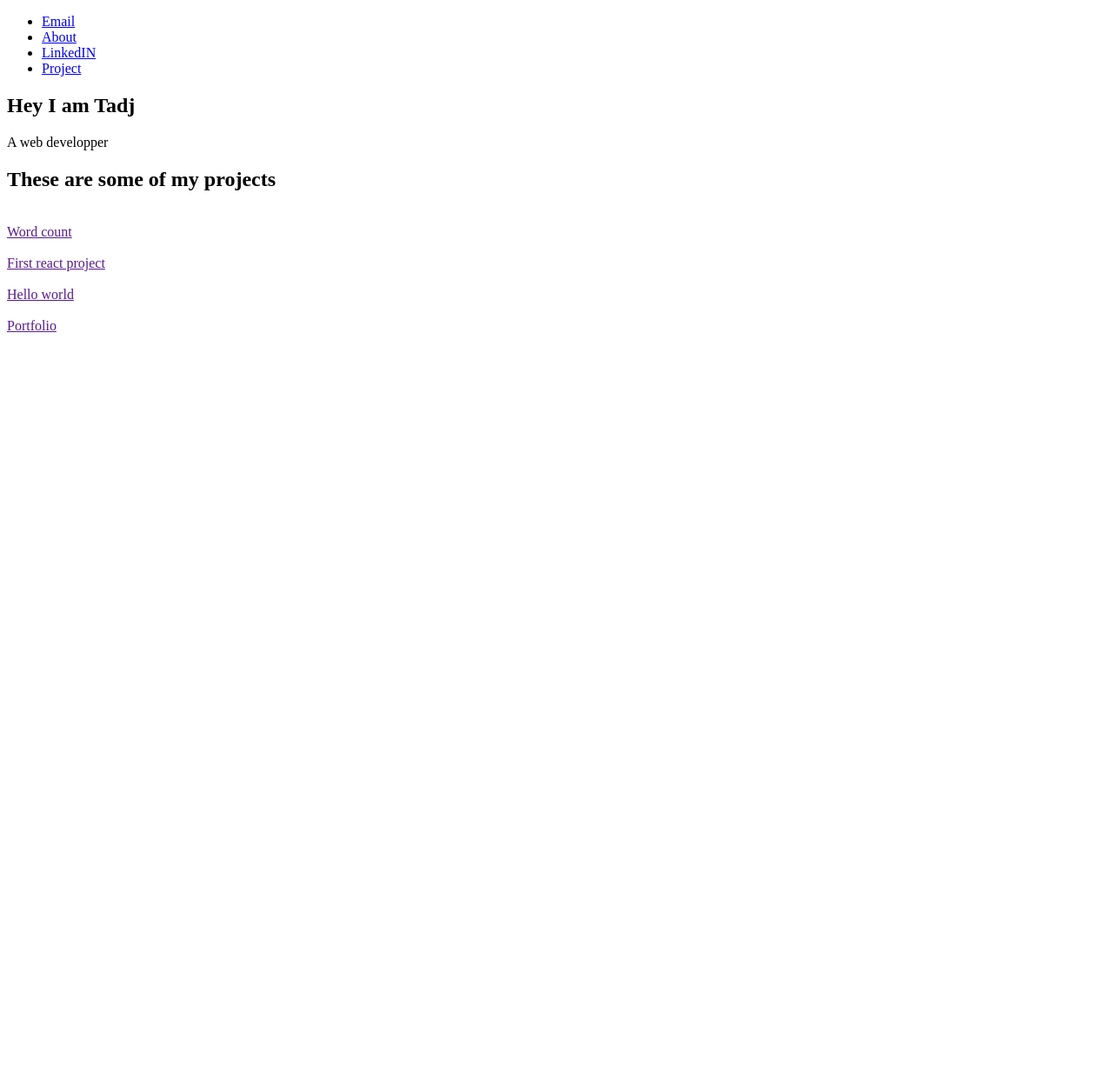
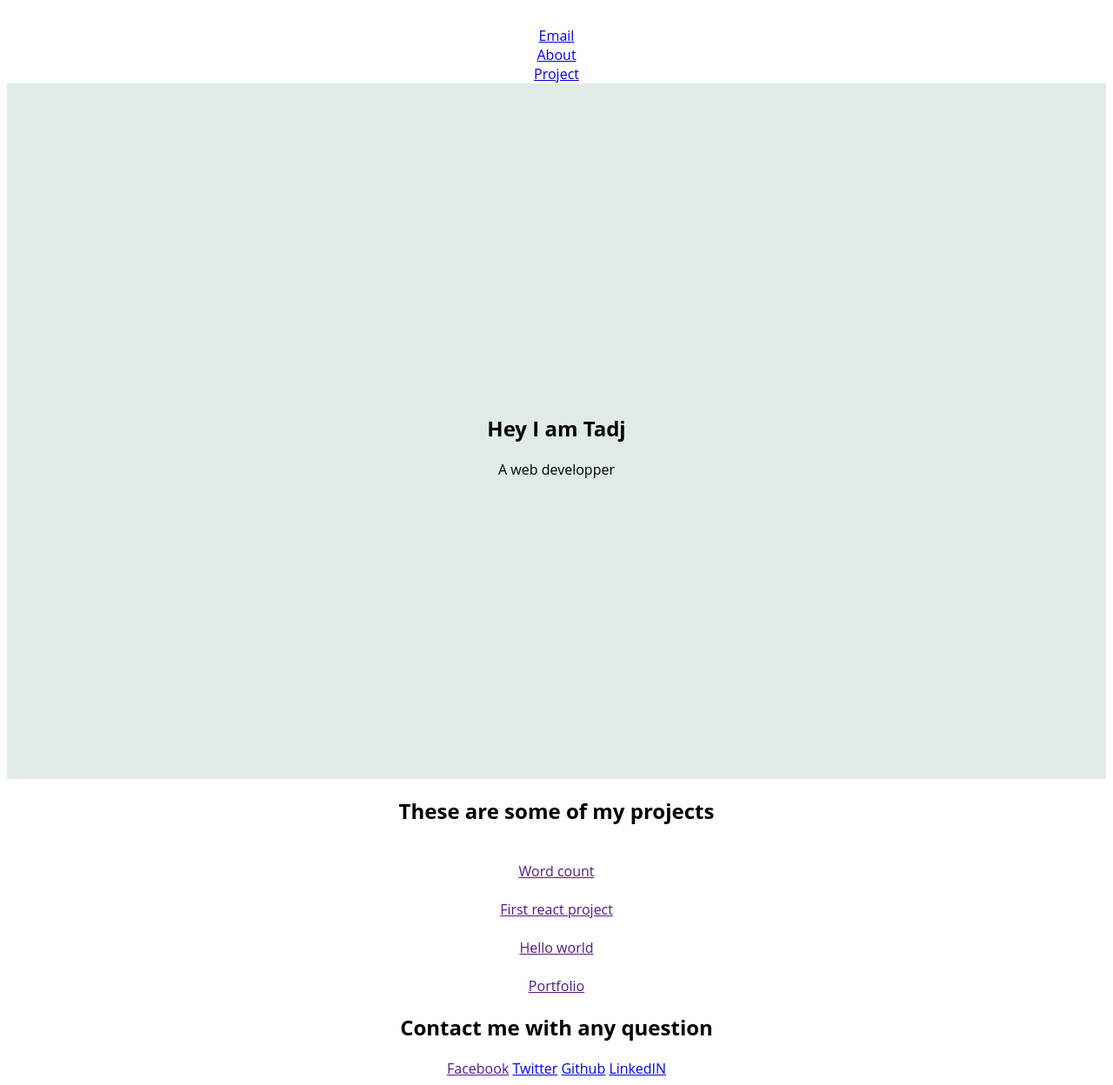
Before and after one commit to csc473s2019-webdev/hw3-p4-personal-portfolio-practice-with-html-css-TadjM, a plain HTML site: page index.html in a window 1280 px wide. Shown: the whole page at 87% size. Before the commit the page ends 800 px from the top, so only its background shows below. Drawn offline with Linux system fonts and the light colour scheme.

Commit message:
added some styling navbar

```diff
--- a/index.css
+++ b/index.css
@@ -0,0 +1,14 @@
+html,
+body{
+    font-family: 'Open Sans';
+    text-align: center;
+}
+#navbar{
+    display: inline;
+}
+.welcome{
+    top: 0;
+    background: #e0ebe8;
+    min-height: 55vh;
+    padding-top: 45vh;
+}
--- a/index.html
+++ b/index.html
@@ -5,17 +5,19 @@
     <meta name="viewport" content="width=device-width, initial-scale=1.0">
     <meta http-equiv="X-UA-Compatible" content="ie=edge">
     <title>Document</title>
+    <link rel="stylesheet" href="index.css">
+
+
 </head>
 <body>
    <nav>
-      <ul id="navbar" >
+      <ul id="navbar" style="list-style: none" >
         <li><a href="#">Email</a></li>
         <li><a href="#">About</a></li>
-        <li><a href="#">LinkedIN</a></li>
         <li><a href="#">Project</a></li>
       </ul>
    </nav>
-   <div id="welcome-section">
+   <div id="welcome-section" class="welcome">
        <h2>Hey I am Tadj</h2>
        <p>A web developper</p>
    </div>
@@ -24,16 +26,26 @@
         <h2 class="header">These are some of my projects</h2>
         <a href="" class="">
             <img src=""  alt="">
-              <div class="">Word count</div></a>
+              <div class="project-title">Word count</div></a>
         <a href="" class="">
             <img src=""  alt="">
-              <div class="">First react project</div></a>
+              <div class="project-title">First react project</div></a>
         <a href="" class="">
             <img src=""  alt="">
-              <div class="">Hello world</div></a>
+              <div class="project-title">Hello world</div></a>
         <a href="" class="">
             <img src=""  alt="">
-              <div class="">Portfolio</div></a>
+              <div class="project-title">Portfolio</div></a>
+    </div>
+    <div id="contact" class="contact">
+        <div class="Header">
+          <h2>Contact me with any question</h2>
+        </div>
+        <a href="" class="contact-detail">Facebook</a>
+        <a href="https://twitter.com/home" class="contact-detail" >Twitter</a>
+        <a href="https://github.com/TadjM" class="contact-detail" >Github</a>
+        <a href="www.linkedin.com/in/tadjoudine-mouhamed-a3802786" class="contact-detail" >LinkedIN</a>
+    <div>
 
    </div>
 </body>
```
